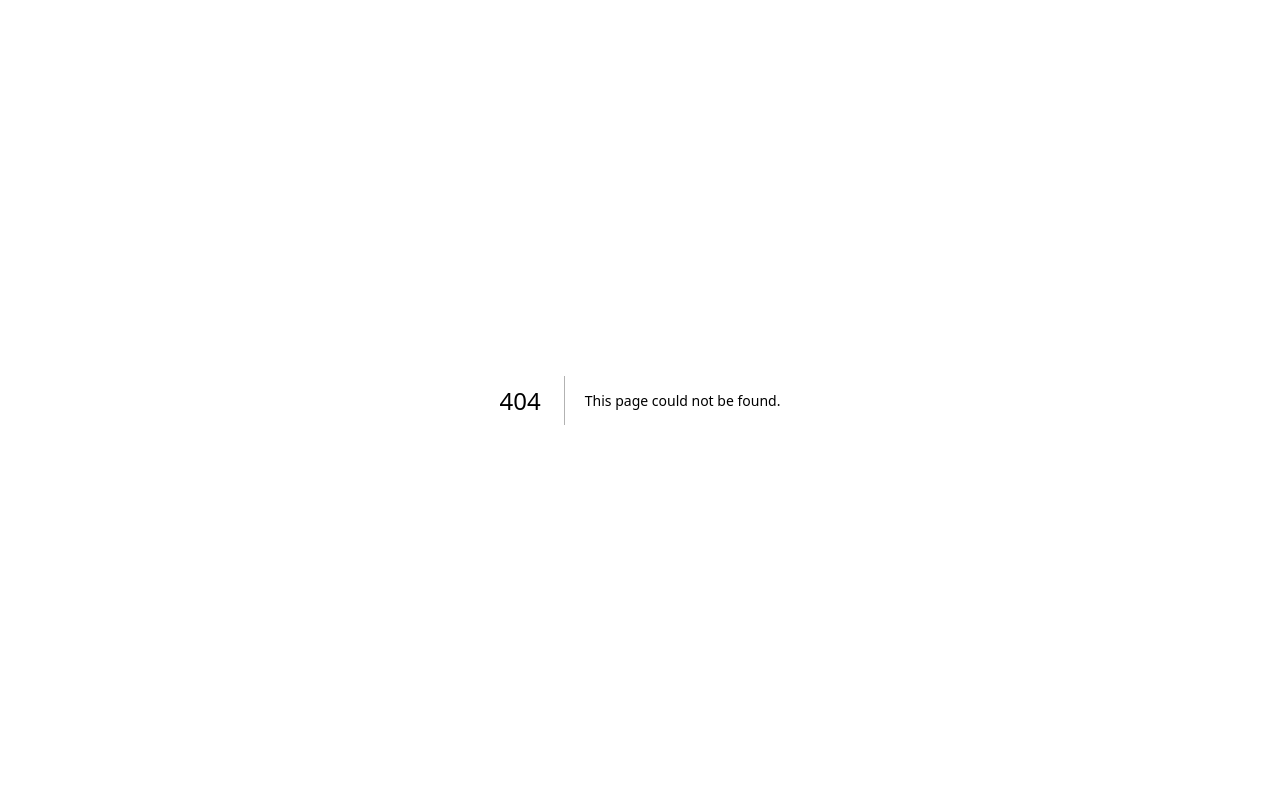
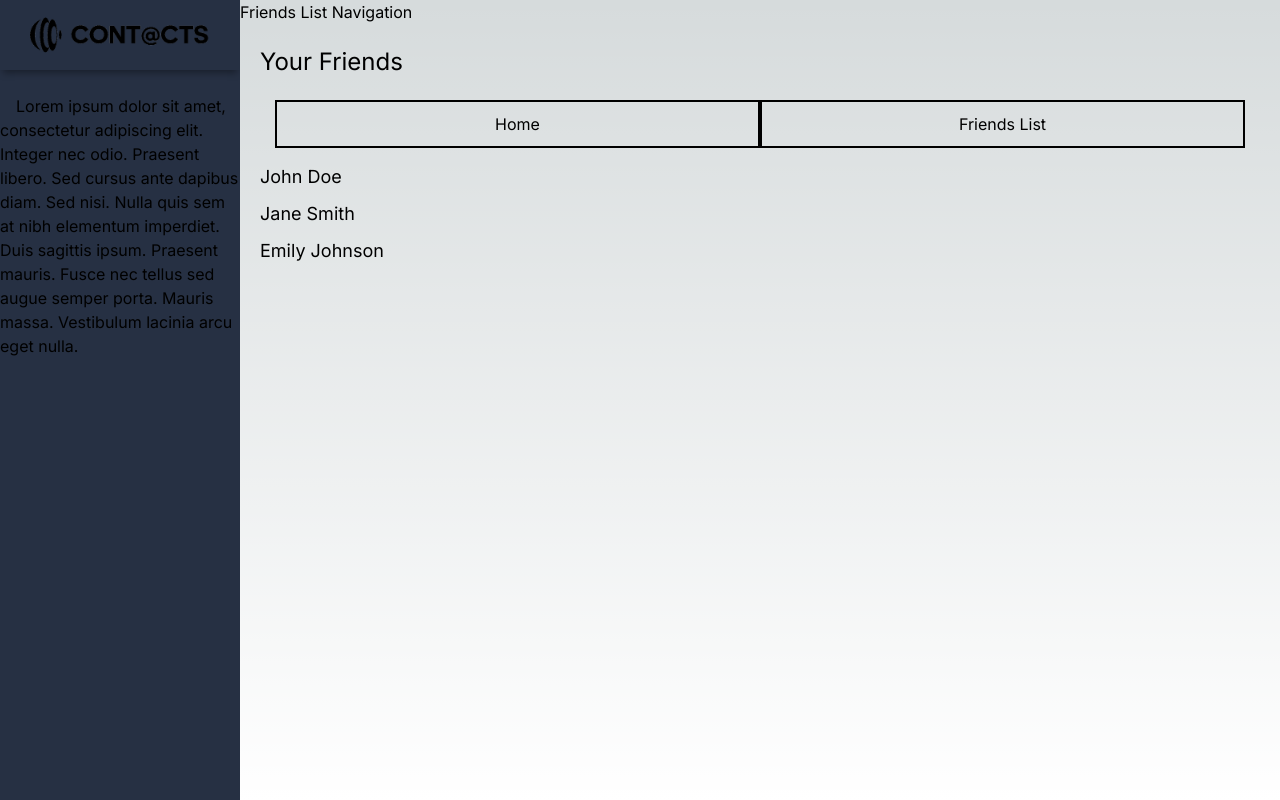
Before and after one commit to BLuong-vul/contacts-fork, a Next.js app in the folder frontend/: page /social-media-app/friends-list in a window 1280 px wide. Before the commit this address had no page. Built offline with nearby package versions, Linux system fonts and the light colour scheme.

Commit message:
Added missing files
Oops

```diff
--- /dev/null
+++ b/frontend/src/app/social-media-app/Post.js
@@ -0,0 +1,49 @@
+import Image from "next/image";
+import styles from './social-media-homepage.module.css';
+
+
+export class Post {
+    constructor(postData) {
+        this.id = postData.id;
+        this.title = postData.title;
+        this.text = postData.text;
+        this.image = postData.image;
+        this.video = postData.video;
+        this.likes = postData.likes || 0;
+        this.dislikes = postData.dislikes || 0;
+    }
+
+    render() {
+        return (
+            <div key={this.id} className={styles.post}>
+                <h3 className={styles.postTitle}>{this.title}</h3>
+                <p className={styles.postText}>{this.text}</p>
+                {this.image && (
+                    <Image src={this.image} alt={`Post ${this.id} image`} width={400} height={300} />
+                )}
+                {this.video && (
+                    <video width="400" height="300" controls>
+                        <source src={this.video} type="video/mp4" />
+                        Your browser does not support the video tag.
+                    </video>
+                )}
+
+
+            </div>
+        );
+    }
+
+    // !!! This is for like/dislike buttons. They don't work yet, add them above later
+    // <div className="postButtons">
+    //     <button className={styles.postButtons}>{`Like (${this.likes})`}</button>
+    //     <button>{`Dislike (${this.dislikes})`}</button>
+    // </div>
+
+    like() {
+        this.likes += 1;
+    }
+
+    dislike() {
+        this.dislikes += 1;
+    }
+}
--- /dev/null
+++ b/frontend/src/app/social-media-app/friends-list/friends-list.module.css
@@ -0,0 +1,49 @@
+.friendsContainer {
+    padding: 20px;
+}
+
+.title {
+    font-size: 24px;
+    margin-bottom: 20px;
+}
+
+/* Container for navigation links */
+.navContainer {
+    display: flex;              /* Aligns children horizontally */
+    justify-content: space-between;   /* Centers the items horizontally */
+    padding: 0 15px;           /* Adds padding to the top and bottom */
+    flex-wrap: wrap;
+    margin-bottom: 15px;       /* Adds space below the nav container */
+    width: 100%;
+    max-width: 100%;
+    box-sizing: border-box;
+}
+
+/* Styling for each link box */
+.linkBox {
+	flex: 1;
+	margin: 0;
+    border: 2px solid black;  /* Outline for the box */
+    padding: 10px 20px;       /* Adds space inside the box */
+    text-align: center;       /* Centers text inside the box */
+    text-decoration: none;    /* Removes underline (no effect as no <a> tag) */
+    color: black;             /* Sets text color */
+    display:inline-block;
+    transition: background-color 0.3s; /* Smooth background color change */
+    min-width: 50px;
+}
+
+.linkBox:hover {
+    background-color: #f0f0f0; /* Changes background color on hover */
+}
+
+/* Friends list styling */
+.friendList {
+    list-style: none;
+    padding: 0;
+}
+
+.friendItem {
+    margin: 10px 0;
+    font-size: 18px;
+}
--- /dev/null
+++ b/frontend/src/app/social-media-app/friends-list/layout.js
@@ -0,0 +1,11 @@
+export default function FriendsListLayout({ children }) {
+    return (
+        <div>
+            <nav>
+                <h2>Friends List Navigation</h2>
+                {/* Add any navigation options here */}
+            </nav>
+            <main>{children}</main>
+        </div>
+    );
+}
--- /dev/null
+++ b/frontend/src/app/social-media-app/friends-list/page.js
@@ -0,0 +1,35 @@
+import styles from './friends-list.module.css'; // adjust the path as necessary
+import Link from 'next/link';
+
+export default function FriendsListPage() {
+    const friends = [
+        { id: 1, name: "John Doe" },
+        { id: 2, name: "Jane Smith" },
+        { id: 3, name: "Emily Johnson" }
+    ];
+
+    return (
+        <div className={styles.friendsContainer}>
+            <h1 className={styles.title}>Your Friends</h1>
+
+            {/* Link boxes section */}
+            <nav className={styles.navContainer}>
+            	<Link href="/social-media-app" className={styles.linkBox}>
+            		Home
+          		</Link>
+                <Link href="/social-media-app/friends-list" className={styles.linkBox}>
+            		Friends List
+          		</Link>
+            </nav>
+
+            {/* Friends list section */}
+            <ul className={styles.friendList}>
+                {friends.map(friend => (
+                    <li key={friend.id} className={styles.friendItem}>
+                        {friend.name}
+                    </li>
+                ))}
+            </ul>
+        </div>
+    );
+}
--- a/frontend/src/app/social-media-app/page.js
+++ b/frontend/src/app/social-media-app/page.js
@@ -1,6 +1,6 @@
 'use client';
 import React, { useEffect, useState } from 'react';
-import homepagestyles from './social-media-homepage.module.css'; // adjust the path as necessary
+import homepagestyles from './social-media-homepage.module.css';
 import styles from '../styles/app.layout.css';
 import Image from "next/image";
 import Navbar from "../../components/Navbar";
--- /dev/null
+++ b/frontend/src/app/social-media-app/social-media-homepage.module.css
@@ -0,0 +1,245 @@
+.homeContainer {
+  	display: flex;
+  	flex-direction: column; /*Stack container vertically*/
+  	align-items: center;
+  	padding: 20px;
+  	width: 100%;
+  	box-sizing: border-box;
+  	overflow: visible; /*Allow container to grow vertically*/
+}
+
+/* Container for navigation links */
+.navContainer {
+    display: flex;              /* Aligns children horizontally */
+    justify-content: space-between;   /* Centers the items horizontally */
+    padding: 0 15px;           /* Adds padding to the top and bottom */
+    flex-wrap: wrap;
+    margin-bottom: 15px;       /* Adds space below the nav container */
+    width: 100%;
+    max-width: 100%;
+    box-sizing: border-box;
+}
+
+/* Styling for each link box */
+.linkBox {
+	flex: 1;
+	margin: 0;
+    border: 2px solid black;  /* Outline for the box */
+    padding: 10px 20px;       /* Adds space inside the box */
+    text-align: center;       /* Centers text inside the box */
+    text-decoration: none;    /* Removes underline (no effect as no <a> tag) */
+    color: black;             /* Sets text color */
+    display:inline-block;
+    transition: background-color 0.3s; /* Smooth background color change */
+    min-width: 50px;
+}
+
+.linkBox:hover {
+    background-color: #f0f0f0; /* Changes background color on hover */
+}
+
+.contentContainer {
+	transition: margin-right 0.3s ease;
+	padding: 20px;
+	box-sizing: border-box;
+	width: 100%;
+}
+
+.sidebar {
+	position: fixed;
+  	top: 130px; /* lower the ceiling by value*/
+  	right: 0;
+  	height: 100vh; /* Adjust this value for height */
+  	background-color: #f0f0f0;
+  	border-left: 2px solid #ccc;
+  	display: flex;
+  	flex-direction: column;
+  	padding: 20px;
+  	box-sizing: border-box;
+  	transition: width 0.3s ease;
+  	overflow: hidden;
+  	z-index: 1000;
+}
+
+.dragHandle {
+	position: absolute;
+  	top: 50%; /* Center vertically */
+  	left: -15px; /* Adjust to match the new width */
+  	width: 30px; /* Width of the handle */
+  	height: 40px; /* Height of the handle */
+  	transform: translateY(-50%); /* Center the handle */
+  	cursor: ew-resize;
+  	z-index: 1001;
+  	display: flex;
+  	align-items: center; /* Center content vertically */
+  	justify-content: center; /* Center content horizontally */
+  	background-color: #ccc; /* Background color */
+  	border-radius: 5px; /* Optional: round corners */
+}
+
+.indicator {
+	font-size: 16px; /* size of indicator text */
+	color: black;
+	user-select: none;
+}
+
+.post img, .post video {
+	width: 100%;
+	max-width: 500px;
+	height: auto;
+	margin-top: 10px;
+	border-radius: 8px;
+}
+
+.postsContainer {
+	margin-top: 20px; /*Space between nav and the posts*/
+	display: flex;
+	flex-direction: column; /*Stack posts vertically*/
+	align-items: center; /*center posts*/
+	width: 100%; /*posts take width*/
+	max-width: 600px;
+	margin: 0 auto;
+	padding: 20px;
+}
+
+.post {
+	/*border: 1px solid #ccc;*/
+	padding: 10px; /*Space inside the post*/
+	margin: 20px 0; /*Space between posts*/
+	width: 100%;
+	max-width: 500px;
+  background-color: #263043;
+  border-radius: 8px;
+}
+
+.postTitle {
+  text-align: left;
+  font-size: 2rem;
+  font-weight: bold;
+  color: #a1abc3;
+}
+
+.postText {
+  color: #a1abc3;
+  font-size: 1rem;
+}
+
+/* Begin like, dislike, and comment buttons */
+.postButtons {
+	display: flex;
+	gap: 10px;
+	margin-top: 10px;
+  color: black;
+}
+
+.postButtons button{
+	background-color: #007bff;
+	color: white;
+	border: none;
+	padding: 5px 10px;
+	border-radius: 4px;
+	cursor: pointer;
+	transition: background-color 0.3s ease;
+}
+
+.postButtons button:hover {
+	background-color: #0056b3;
+}
+/* End like, dislike, and comment buttons */
+
+.createPostContainer {
+	display: flex;
+	justify-content: flex-end; /*adjust to the right*/
+	margin: 15px 10px;
+}
+
+.createPostButton {
+    background-color: #007bff; /* Blue background */
+    color: white; /* White text */
+    border: none;
+    padding: 0 10px; /* Adjust as needed */
+    border-radius: 4px;
+    cursor: pointer;
+    transition: background-color 0.3s ease; /* Smooth transition for hover */
+}
+
+.createPostButton:hover {
+    background-color: #0056b3; /* Dark blue background on hover */
+}
+
+/* Ensure the form inside the modal aligns properly */
+.createPostModal {
+    position: fixed;
+    top: 50%;
+    left: 50%;
+    transform: translate(-25%, -75%);
+    flex-direction: column;
+    z-index: 1002;
+    gap: 15px;
+}
+
+.modalOverlay {
+	position: fixed;
+	top: 0;
+	left: 0;
+	width: 100vw;
+	height: 100vh;
+	background-color: rgba(0, 0, 0, 0.5);
+	z-index: 1001;
+}
+
+.createPostModal input[type="file"],
+.createPostModal textarea {
+    width: 70%;
+    padding: 10px;
+    border: 1px solid #ccc;
+    border-radius: 4px;
+    flex-direction: column;
+    align-items: center;
+}
+
+.createPostModal button {
+    align-self: flex-end;
+    background-color: #007bff;
+    color: white;
+    padding: 8px 16px;
+    border-radius: 4px;
+    border: none;
+    cursor: pointer;
+    transition: background-color 0.3s ease;
+}
+
+.createPostModal button:hover {
+    background-color: #0056b3;
+}
+
+.createPostModal .buttonGroup {
+	display: flex;
+	justify-content: space-between;
+	width: 70%;
+	margin-top: 10px;
+}
+
+.createPostModal .buttonGroup button {
+	width: 48%; /*for both post and cancel button to fit*/
+}
+
+/* Specific style for the Cancel button */
+.createPostModal .buttonGroup button:nth-child(2) {
+    background-color: #f44336; /* Red background for the Cancel button */
+}
+
+.createPostModal .buttonGroup button:nth-child(2):hover {
+    background-color: #d32f2f; /* Darker red on hover */
+}
+
+.errorText {
+	color: red;
+	font-size: 14px;
+	margin-top: 5px;
+}
+
+.fileLabel {
+	display: block;
+	margin: 10px 0;
+}
```
